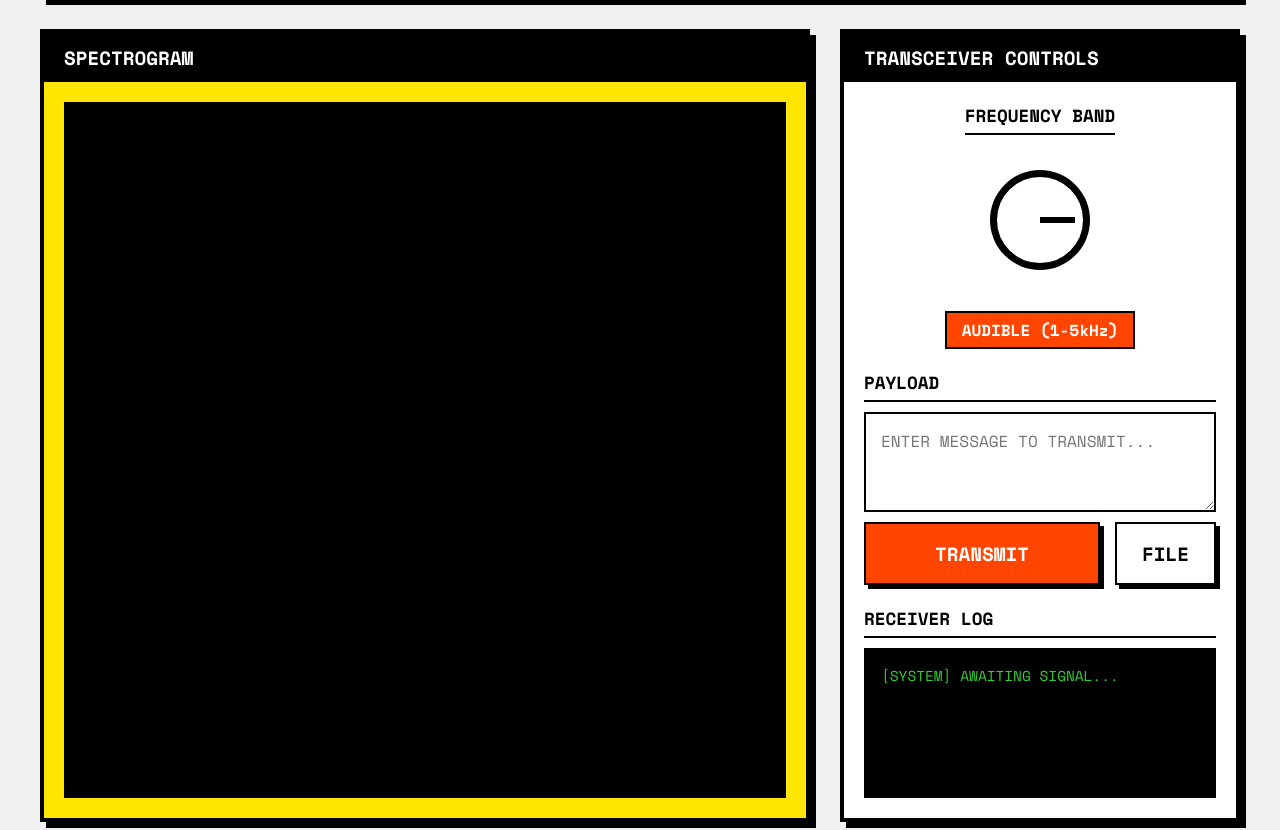
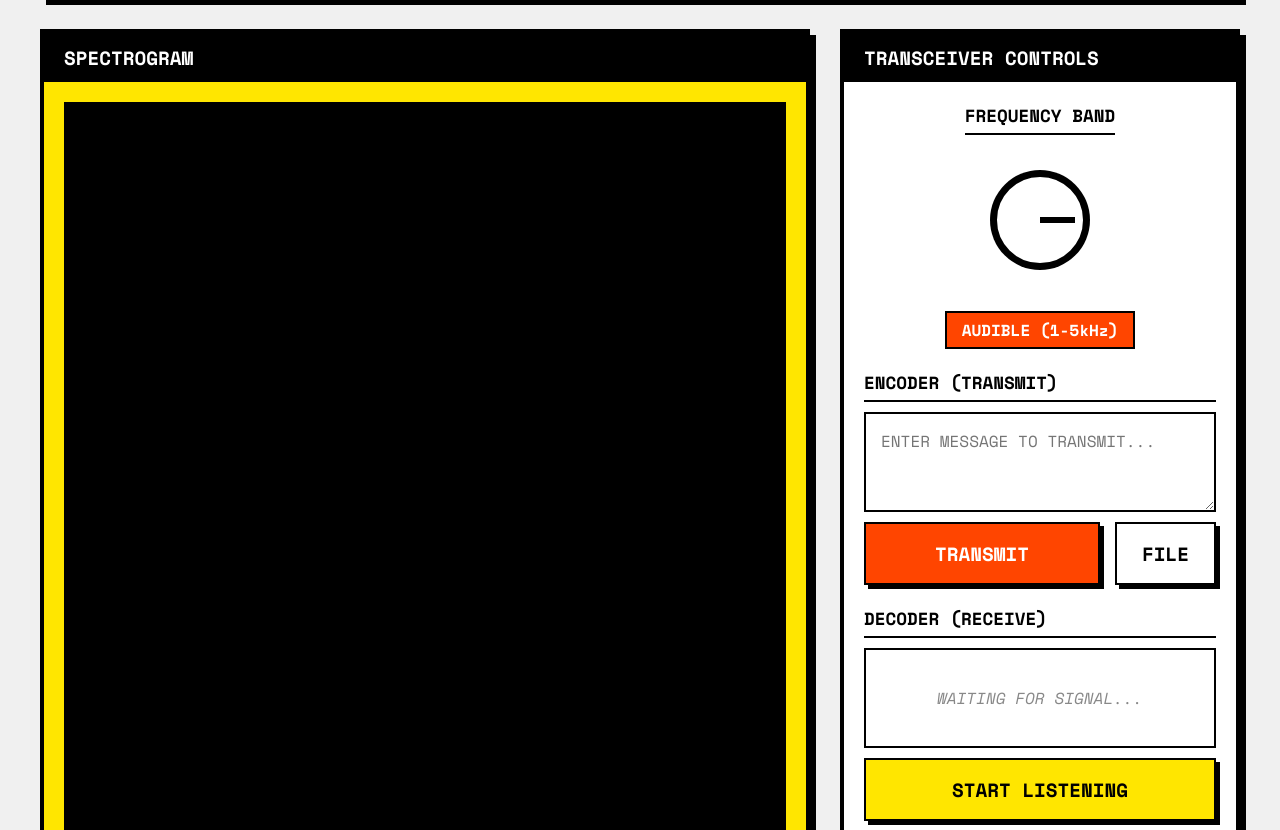
Before and after one commit to 5uhag/sonic-share, a website built with Vite: page index.html in a window 1280 px wide. Shown: the part 122-952 px from the top of the page. Built offline with nearby package versions, Linux system fonts and the light colour scheme.

Commit message:
feat: add Decoder UI panel and ensure Dark Mode toggle renders correctly

```diff
--- a/index.html
+++ b/index.html
@@ -14,7 +14,7 @@
 <body>
   <div id="app">
     <header class="brutal-header">
-      <div class="header-left">
+      <div class="header-left" style="display:flex; align-items:center; gap:20px;">
         <h1>SONIC-LINK</h1>
         <button id="theme-toggle" class="brutal-btn theme-btn">DARK</button>
       </div>
@@ -25,6 +25,8 @@
     </header>
 
     <main class="dashboard">
+
+      <!-- Left Panel: Visualization -->
       <section class="brutal-panel section-viz">
         <div class="panel-header">SPECTROGRAM</div>
         <div class="canvas-container">
@@ -32,6 +34,7 @@
         </div>
       </section>
 
+      <!-- Right Panel: Controls & I/O -->
       <section class="brutal-panel section-controls">
         <div class="panel-header">TRANSCEIVER CONTROLS</div>
 
@@ -43,8 +46,9 @@
           <p id="current-band" class="band-display">AUDIBLE (1-5kHz)</p>
         </div>
 
+        <!-- ENCODER (TX) -->
         <div class="control-group io">
-          <label>PAYLOAD</label>
+          <label>ENCODER (TRANSMIT)</label>
           <textarea id="payload-input" class="brutal-input" placeholder="ENTER MESSAGE TO TRANSMIT..."></textarea>
 
           <div class="button-row">
@@ -56,13 +60,26 @@
           </div>
         </div>
 
+        <!-- DECODER (RX) -->
+        <div class="control-group io decoder-section">
+          <label>DECODER (RECEIVE)</label>
+          <div id="rx-output" class="brutal-output">
+            <p class="placeholder-text">WAITING FOR SIGNAL...</p>
+            <!-- Received text or img will be injected here -->
+          </div>
+          <div class="button-row">
+            <button id="btn-listen" class="brutal-btn warning">START LISTENING</button>
+          </div>
+        </div>
+
         <div class="control-group log">
-          <label>RECEIVER LOG</label>
+          <label>SYSTEM LOG</label>
           <div id="rx-log" class="brutal-log">
-            <span>[SYSTEM] AWAITING SIGNAL...</span>
+            <span>[SYSTEM] INITIALIZED...</span>
           </div>
         </div>
       </section>
+
     </main>
   </div>
   <script type="module" src="/main.js"></script>
--- a/main.js
+++ b/main.js
@@ -103,6 +103,25 @@ btnTransmit.addEventListener('click', () => {
     logMessage(`TX STARTED [${isAudible ? 'AUDIBLE' : 'ULTRASONIC'}]: ${payload.substring(0, 15)}...`);
 });
 
+const btnListen = document.getElementById('btn-listen');
+let isListening = false;
+btnListen.addEventListener('click', () => {
+    isListening = !isListening;
+    if (isListening) {
+        btnListen.innerText = "STOP LISTENING";
+        btnListen.style.background = "red";
+        btnListen.style.color = "white";
+        logMessage(`RX STARTED [${isAudible ? 'AUDIBLE' : 'ULTRASONIC'}] - Awaiting preamble...`);
+        document.querySelector('.placeholder-text').innerText = "LISTENING ON MIC...";
+    } else {
+        btnListen.innerText = "START LISTENING";
+        btnListen.style.background = "";
+        btnListen.style.color = "";
+        logMessage("RX STOPPED.");
+        document.querySelector('.placeholder-text').innerText = "WAITING FOR SIGNAL...";
+    }
+});
+
 fileInput.addEventListener('change', (e) => {
     const file = e.target.files[0];
     if (file) { logMessage(`FILE SELECTED: ${file.name} (${file.size} bytes)`); }
--- a/style.css
+++ b/style.css
@@ -303,3 +303,28 @@ body {
     flex-direction: column;
     gap: 5px;
 }
+
+/* DECODER STYLES */
+.brutal-output {
+    font-family: var(--font-mono);
+    font-size: 1rem;
+    padding: 15px;
+    border: 2px solid var(--text-main);
+    min-height: 100px;
+    background: var(--panel-bg);
+    color: var(--text-main);
+    overflow-y: auto;
+    display: flex;
+    align-items: center;
+    justify-content: center;
+}
+
+.brutal-output .placeholder-text {
+    color: #888;
+    font-style: italic;
+}
+
+.brutal-btn.warning {
+    background-color: var(--accent-2);
+    color: #000;
+}
```
